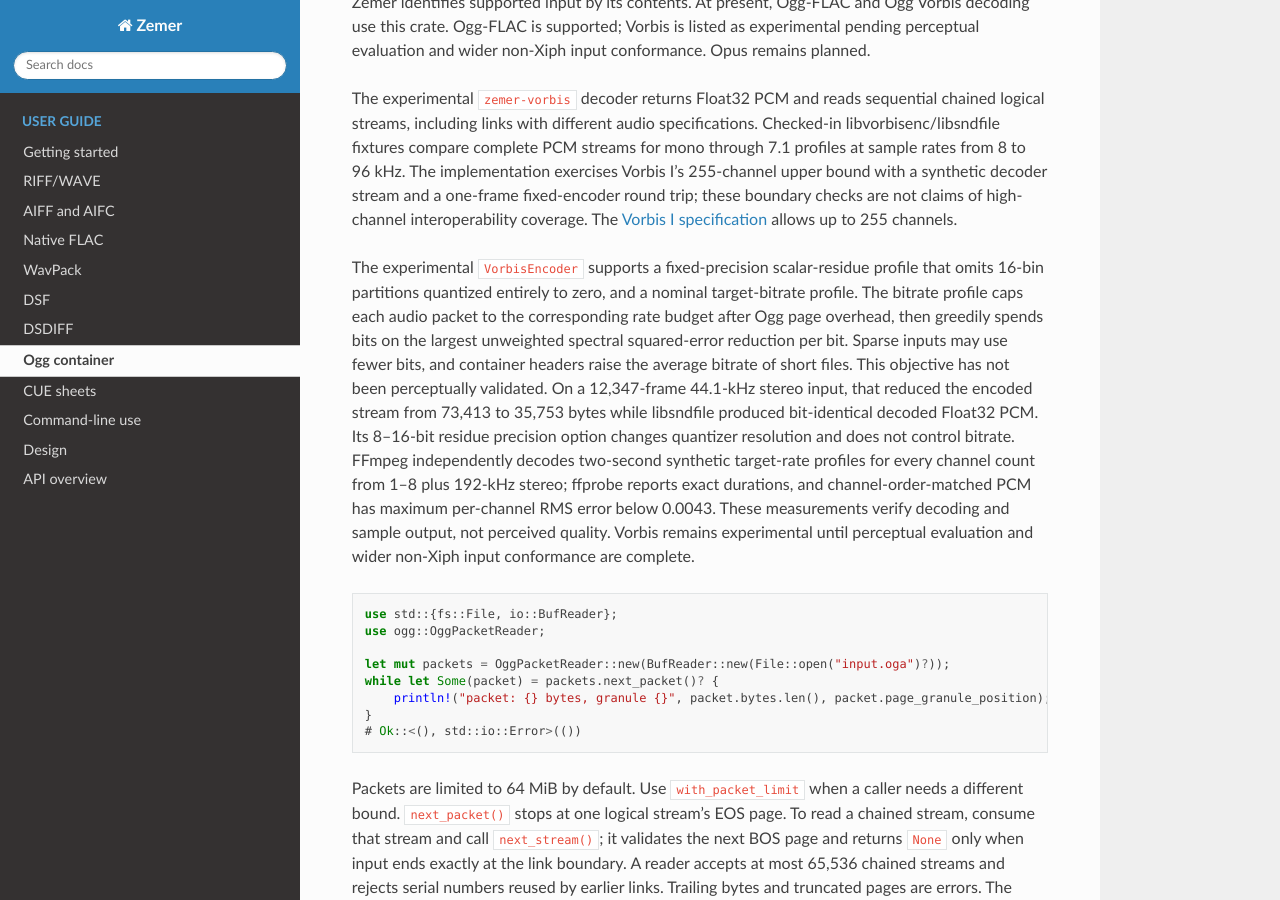
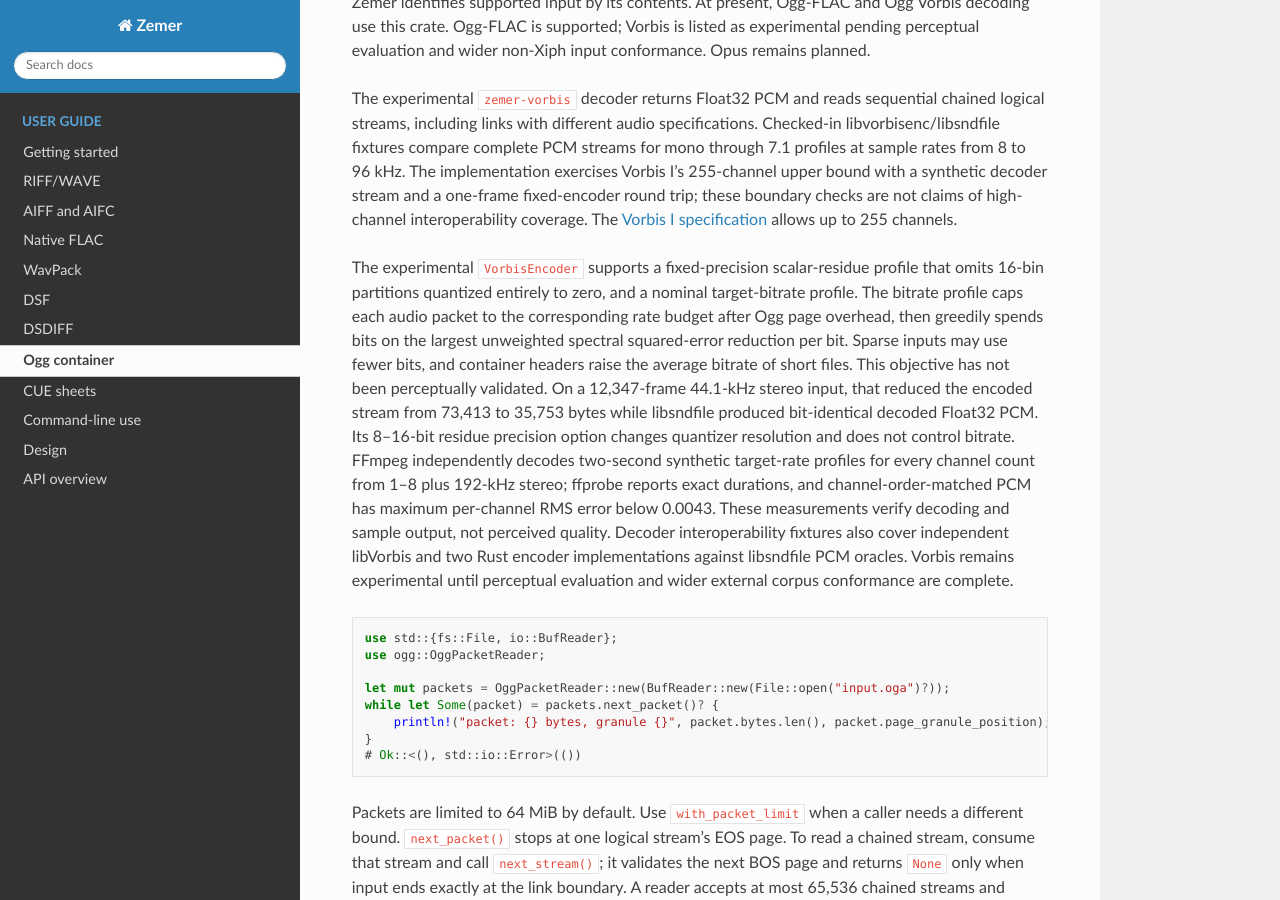
Before and after one commit to neko941/zemer, a Sphinx documentation site: the page built from docs/ogg.rst, in a window 1280 px wide and 900 px high, scrolled down 339 px. Built offline with Sphinx 7.4.7 and the Read the Docs theme 3.1.0, drawn with Linux system fonts in a browser that asks for light colours.

Commit message:
test(vorbis): cover independent Rust encoder output
Add an independently encoded Ogg stream with a libsndfile oracle to exercise another real packet layout without adding a Zemer dependency.

```diff
--- a/docs/ogg.rst
+++ b/docs/ogg.rst
@@ -38,8 +38,10 @@ does not control bitrate. FFmpeg independently decodes two-second synthetic
 target-rate profiles for every channel count from 1–8 plus 192-kHz stereo; ffprobe reports exact
 durations, and channel-order-matched PCM has maximum per-channel RMS error
 below 0.0043. These measurements verify decoding and sample output, not
-perceived quality. Vorbis remains experimental until perceptual evaluation and
-wider non-Xiph input conformance are complete.
+perceived quality. Decoder interoperability fixtures also cover independent
+libVorbis and two Rust encoder implementations against libsndfile PCM oracles.
+Vorbis remains experimental until perceptual evaluation and wider external
+corpus conformance are complete.
 
 .. code-block:: rust
 
```
Also changed, not shown: README.ai.md (+2 -0 lines), README.md (+1 -1 lines), 4 other files.
